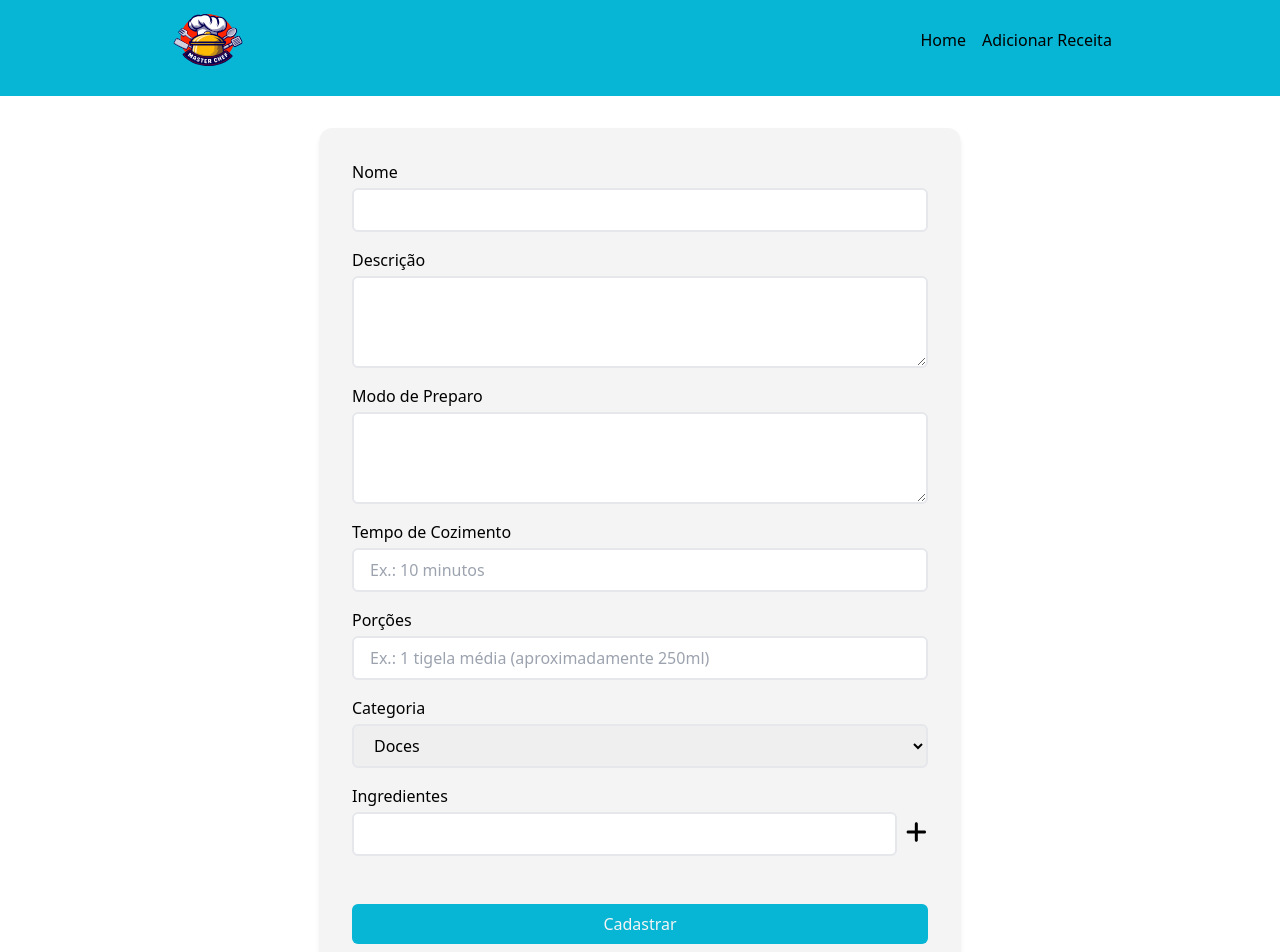
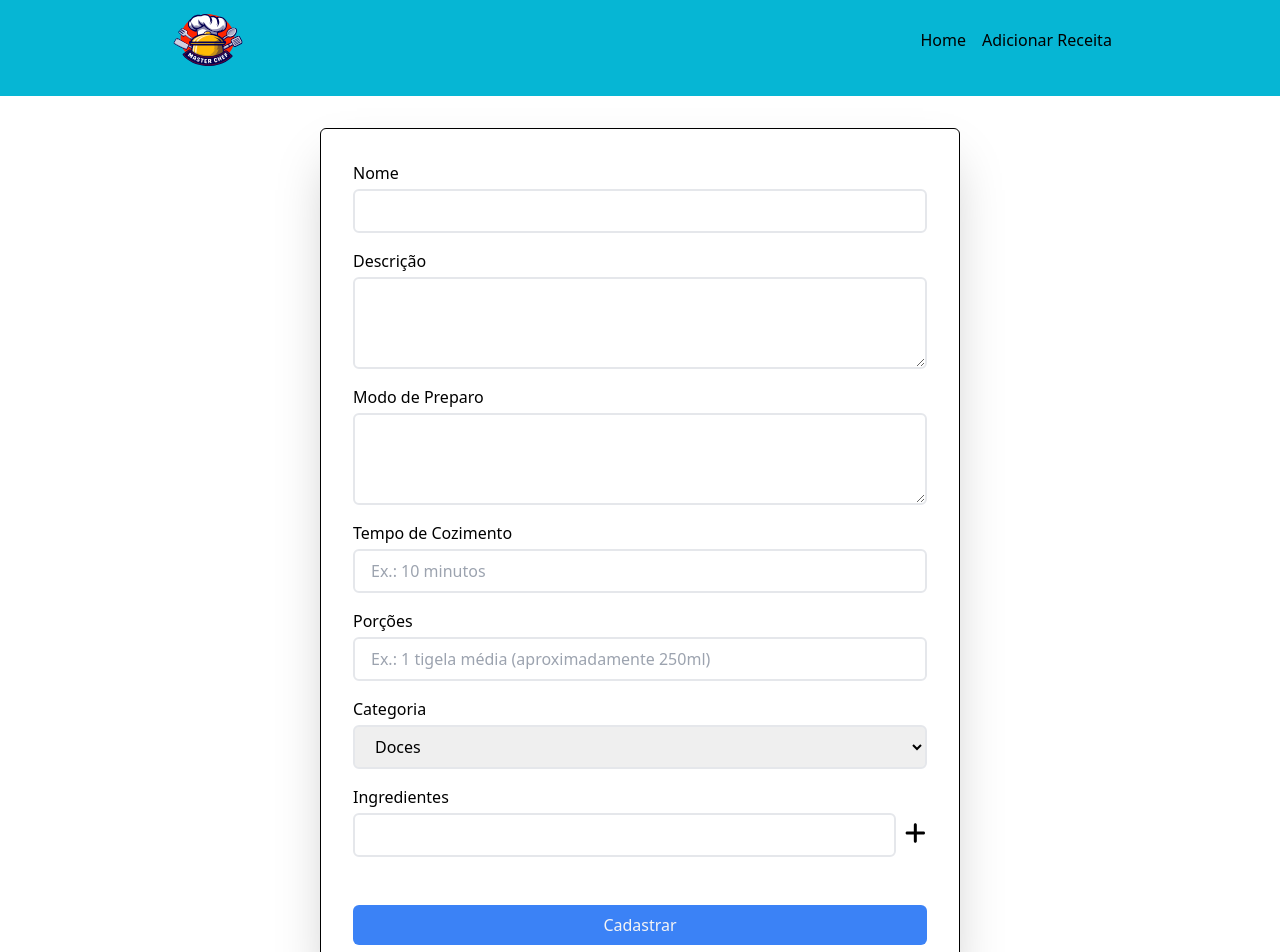
Before and after one commit to Dyeison-Felipe/MasterChef, a React (Vite) app: page /register in a window 1280 px wide. Shown: the top 952 px of the page. Built offline with nearby package versions, Linux system fonts and the light colour scheme.

Commit message:
chore: standardize project with styles

```diff
--- a/src/components/Details/index.tsx
+++ b/src/components/Details/index.tsx
@@ -1,21 +1,22 @@
-import { useEffect, useState } from "react";
-import { useParams } from "react-router-dom";
-import { RecipieData } from "../../types/recipeData";
-import axios from "axios";
+import { useEffect, useState } from 'react';
+import { useParams } from 'react-router-dom';
+import { RecipieData } from '../../types/recipeData';
+import { api } from '../../services/api';
+import { useTitle } from '../../hooks/useTitle';
 
 export default function Details() {
+  useTitle('Detalhes');
+
   const { id } = useParams<{ id: string }>();
   const [data, setData] = useState<RecipieData | null>(null);
 
   useEffect(() => {
     try {
-      axios
-        .get(`http://localhost:3000/recipes/${id}`)
-        .then((response) => {
-          setData(response.data);
-        })
+      api.get(`http://localhost:3000/recipes/${id}`).then((response) => {
+        setData(response.data);
+      });
     } catch (error) {
-      console.log("Ocorreu um erro ao buscar os detalhes ", error);
+      console.log('Ocorreu um erro ao buscar os detalhes ', error);
     }
   }, [id]);
 
--- a/src/pages/RegisterRecipe/index.tsx
+++ b/src/pages/RegisterRecipe/index.tsx
@@ -21,7 +21,7 @@ export default function RegisterRecipe() {
       <form
         onSubmit={handleSubmit(handleSubmitForm)}
         className="w-[40rem] max-sm:px-2 max-sm:w-full mx-auto my-8
-         bg-zinc-100 p-8 rounded-xl shadow-md flex flex-col gap-4"
+         border border-black p-8 rounded-md shadow-2xl flex flex-col gap-4"
       >
         <Input.Root
           label="Nome"
@@ -121,7 +121,7 @@ export default function RegisterRecipe() {
 
         <button
           type="submit"
-          className="bg-cyan-500 text-zinc-100 px-4 py-2 rounded-md mt-4"
+          className="hover:bg-blue-600 text-zinc-100 px-4 py-2 rounded-md mt-4 bg-blue-500"
         >
           Cadastrar
         </button>
```
